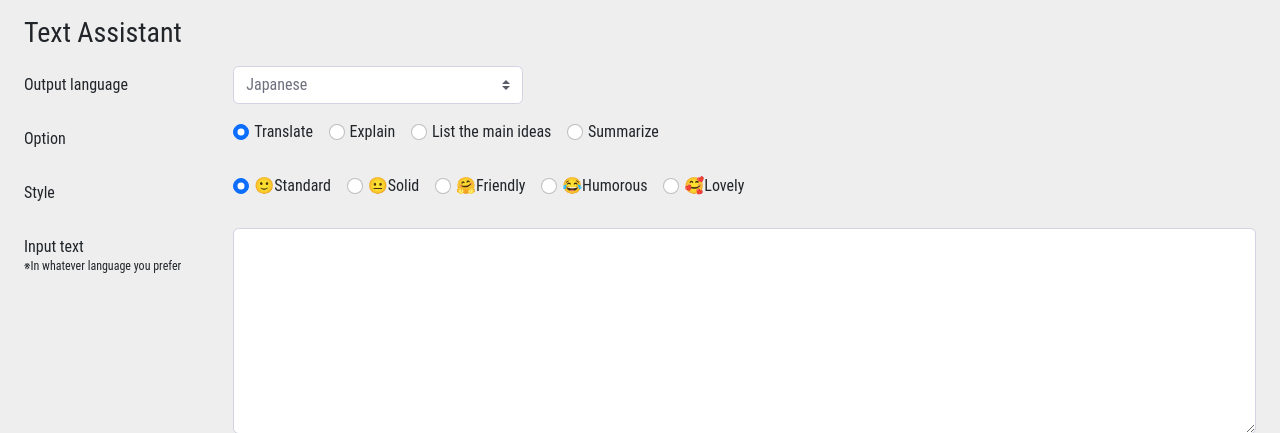
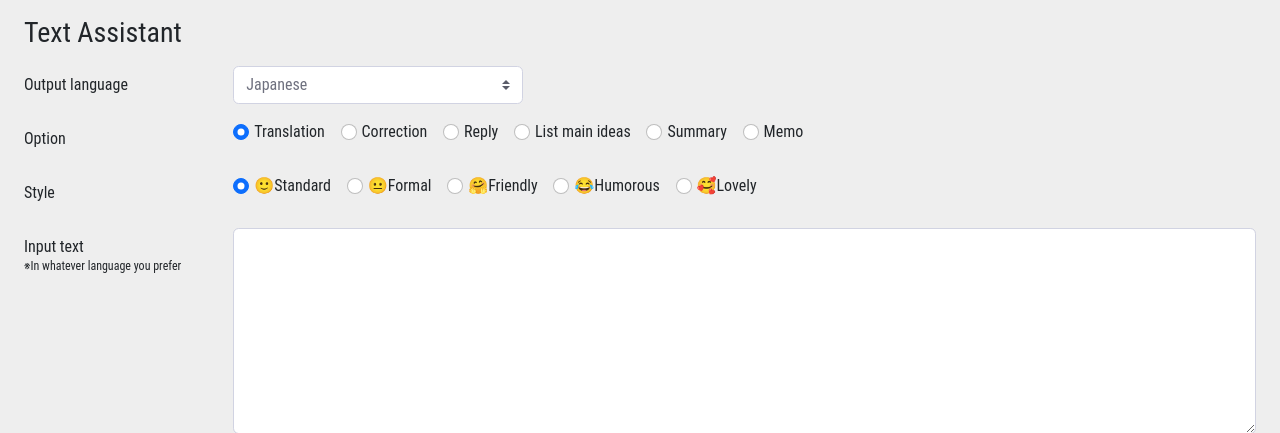
Before and after one commit to lan-bui/my-personal-site, a Flask app: page /text-assistant in a window 1280 px wide. Shown: the top 433 px of the page. Run offline with Flask 2, Linux system fonts and the light colour scheme; some libraries are stand-ins or nearby versions.

Commit message:
Update text assistant

```diff
--- a/app.py
+++ b/app.py
@@ -148,33 +148,35 @@ def text_assistant():
             language = data['language']
             option = data['option']
             style = data['style']
-            system_content = 'You will be provided with statements, and your task is to '
-            # convert them to standard ' + data['language'] + '.'
+            system_content = ''
 
             if option == 'translate':
-                system_content += 'translate them'
-            elif option == 'explain':
-                system_content += 'explain them for a second-grade student'
+                system_content = 'You will be provided with statements, and your task is to translate them into ' + language
+            elif option == 'correct':
+                system_content = 'You will be provided with statements, and your task is to convert them into standard ' + language
             elif option == 'main-ideas':
-                system_content += 'list the main ideas of them'
+                system_content = 'List the main ideas of content you are provided into ' + language
             elif option == 'summarize':
-                system_content += 'summarize them in one sentence'
+                system_content = 'Summarize content you are provided with for a second-grade student as short as posible in ' + language
+            elif option == 'reply':
+                system_content = 'You will be provided with a message, and your task is to respond this message in ' + language
+            elif option == 'memo':
+                system_content = 'Generate a email based on provided points in' + language
             else:
-                system_content += 'convert them'
+                system_content = 'You will be provided with statements, and your task is to convert them into standard ' + language
 
             if style == 'standard':
-                system_content += ' to standard ' + language + '.'
+                system_content += ' in a standard manner.'
             elif style == 'friendly':
-                system_content += ' to ' + language + ' in a friendly style.'
+                system_content += ' in  in a casual, friendly manner.'
             elif style == 'humorous':
-                system_content += ' to ' + language + ' in a humorous style.'
+                system_content += ' in a humorous style.'
             elif style == 'solid':
-                system_content += ' to ' + language + ' in a solid style.'
+                system_content += ' in a formarl style.'
             elif style == 'lovely':
-                system_content += ' to ' + language + ' in a lovely style.'
+                system_content += ' in a lovely style.'
             else:
-                system_content += ' to standard ' + language + '.'
-
+                system_content += ' in a standard manner.'
 
 
             response = openai.ChatCompletion.create(engine = AZURE_OPENAI_CHAT_DEPLOYMENT,
--- a/requirements.txt
+++ b/requirements.txt
@@ -4,5 +4,5 @@ Flask-Session==0.4.0
 openai==0.27.0
 azure.identity==1.13.0
 azure.ai.textanalytics==5.2.1
-opencv-python==4.8.0
+opencv-python==4.7.0.68
 scikit-image
--- a/templates/text-assistant.html
+++ b/templates/text-assistant.html
@@ -31,7 +31,9 @@
             value="translate"
             checked
           />
-          <label class="form-check-label" for="emotionRadio1">Translate</label>
+          <label class="form-check-label" for="emotionRadio1"
+            >Translation</label
+          >
         </div>
         <div class="form-check form-check-inline">
           <input
@@ -39,9 +41,19 @@
             type="radio"
             name="emotionRadioOptions"
             id="emotionRadio2"
-            value="explain"
+            value="correct"
           />
-          <label class="form-check-label" for="emotionRadio2">Explain</label>
+          <label class="form-check-label" for="emotionRadio2">Correction</label>
+        </div>
+        <div class="form-check form-check-inline">
+          <input
+            class="form-check-input"
+            type="radio"
+            name="emotionRadioOptions"
+            id="emotionRadio5"
+            value="reply"
+          />
+          <label class="form-check-label" for="emotionRadio5">Reply</label>
         </div>
         <div class="form-check form-check-inline">
           <input
@@ -52,7 +64,7 @@
             value="main-ideas"
           />
           <label class="form-check-label" for="emotionRadio3"
-            >List the main ideas</label
+            >List main ideas</label
           >
         </div>
         <div class="form-check form-check-inline">
@@ -63,7 +75,17 @@
             id="emotionRadio4"
             value="summarize"
           />
-          <label class="form-check-label" for="emotionRadio4">Summarize</label>
+          <label class="form-check-label" for="emotionRadio4">Summary</label>
+        </div>
+        <div class="form-check form-check-inline">
+          <input
+            class="form-check-input"
+            type="radio"
+            name="emotionRadioOptions"
+            id="emotionRadio6"
+            value="memo"
+          />
+          <label class="form-check-label" for="emotionRadio6">Memo</label>
         </div>
       </div>
     </div>
@@ -87,9 +109,9 @@
             type="radio"
             name="styleRadioOptions"
             id="styleRadio4"
-            value="solid"
+            value="formal"
           />
-          <label class="form-check-label" for="styleRadio4">😐Solid</label>
+          <label class="form-check-label" for="styleRadio4">😐Formal</label>
         </div>
         <div class="form-check form-check-inline">
           <input
```
